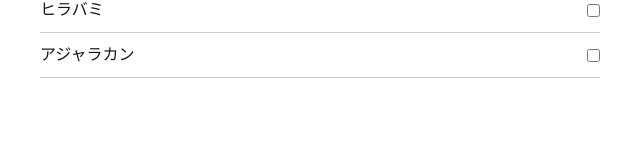
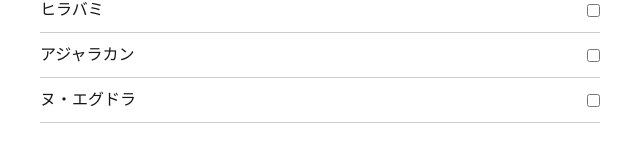
Before and after one commit to nigaor/monster_hanter_rec, a Next.js app in the folder monhan_record/: page / in a window 1280 px wide. Shown: the part 506-668 px from the top of the page, without its empty margins (320-960 px from the left). Built offline with nearby package versions, Linux system fonts and the light colour scheme.

Commit message:
4/28 commit

```diff
--- a/monhan_record/src/app/page.tsx
+++ b/monhan_record/src/app/page.tsx
@@ -25,7 +25,7 @@ export default function Home() {
     {id: 10,name: "ネルスキュラ",img: ""},
     {id: 11,name: "ヒラバミ",img: ""},
     {id: 12,name: "アジャラカン",img: ""},
-    // {id: 13,name: "ヌ・エグドラ",img: ""},
+    {id: 13,name: "ヌ・エグドラ",img: ""},
     // {id: 14,name: "護竜ドシャグマ",img: ""},
     // {id: 15,name: "護竜リオレウス",img: ""},
     // {id: 16,name: "護竜オドガロン亜種",img: ""},
```
